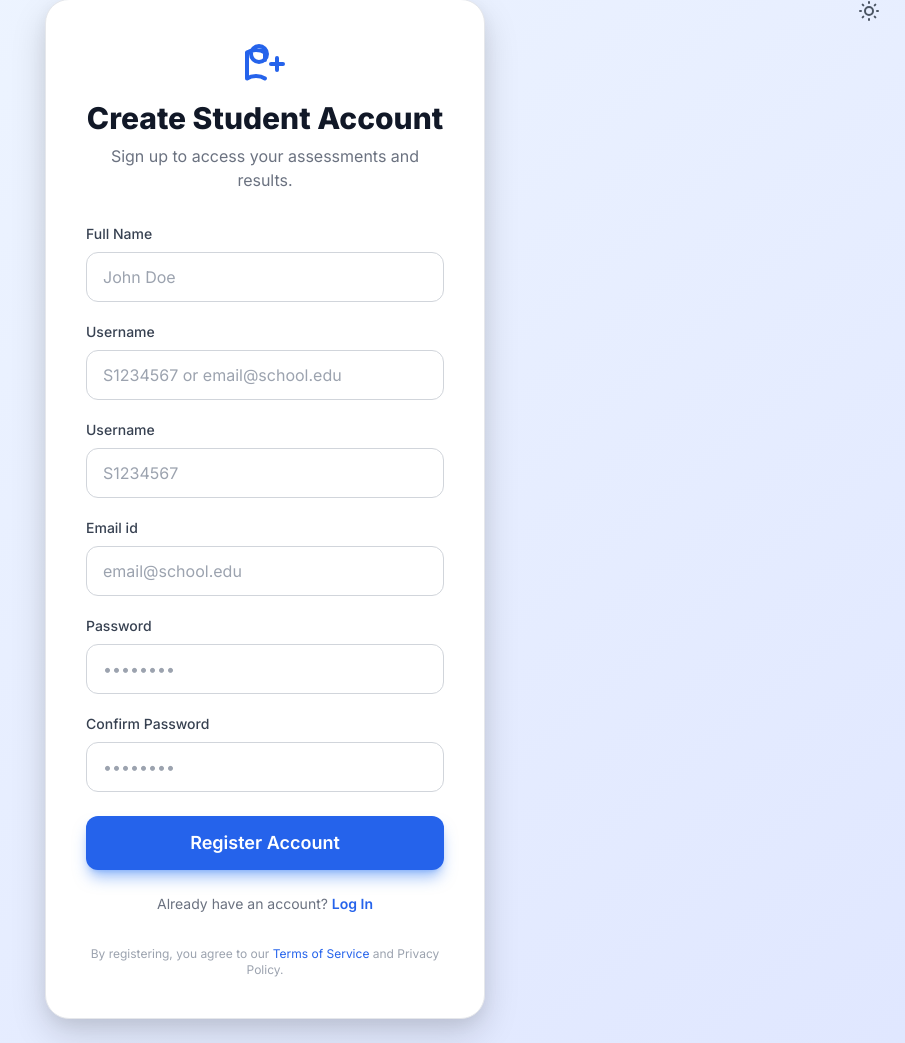
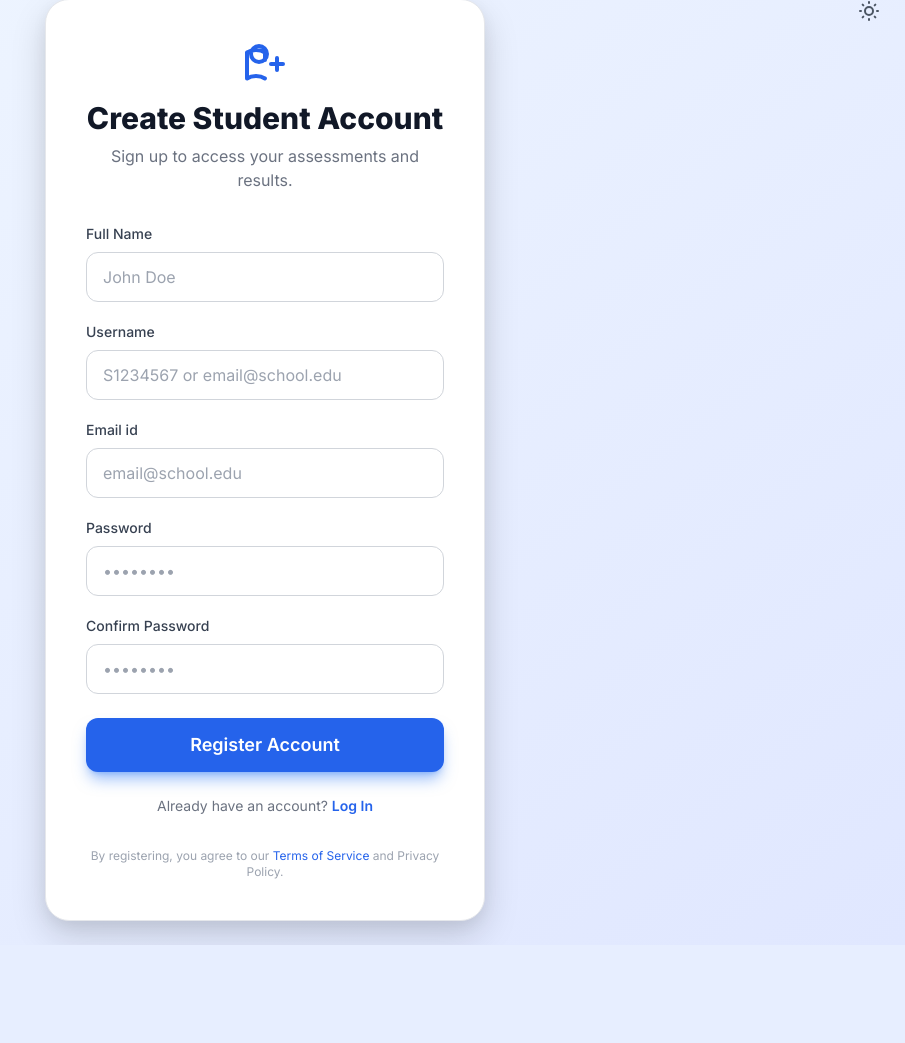
Before and after one commit to sujit-prog/Assessment_Portal, a Django app: page /register/ in a window 1280 px wide. Shown: the part 25-1068 px from the top of the page, without its empty margins (375-1280 px from the left). After the commit the page ends 970 px from the top, so only its background shows below. Run offline with Django 5.2, Linux system fonts and the light colour scheme; some libraries are stand-ins or nearby versions.

```diff
--- a/accounts/templates/accounts/register.html
+++ b/accounts/templates/accounts/register.html
@@ -123,13 +123,9 @@
             <div class="mb-5 text-left">
                 <label for="email" class="block text-sm font-medium text-gray-700 dark:text-gray-300 mb-2">Username</label>
                 <input type="text" id="email" name="email" required placeholder="S1234567 or email@school.edu"
-                    class="w-full px-4 py-3 border border-gray-300 dark:border-gray-600 rounded-xl focus:outline-none focus:border-blue-600 focus:ring-1 focus:ring-blue-600/50 transition duration-150 dark:bg-gray-700">
-            </div>
-             <div class="mb-5 text-left">
-                <label for="email" class="block text-sm font-medium text-gray-700 dark:text-gray-300 mb-2">Username</label>
-                <input type="text" id="uername" name="userrname" required placeholder="S1234567"
                     class="w-full px-4 py-3 border border-gray-300 dark:border-gray-600 rounded-xl focus:outline-none focus:border-blue-600 focus:ring-1 focus:ring-blue-600/50 transition duration-150 dark:bg-gray-700"required>
             </div>
+            <!-- Email ID -->
              <div class="mb-5 text-left">
                 <label for="email" class="block text-sm font-medium text-gray-700 dark:text-gray-300 mb-2">Email id</label>
                 <input type="text" id="email" name="email" required placeholder="email@school.edu"
```
